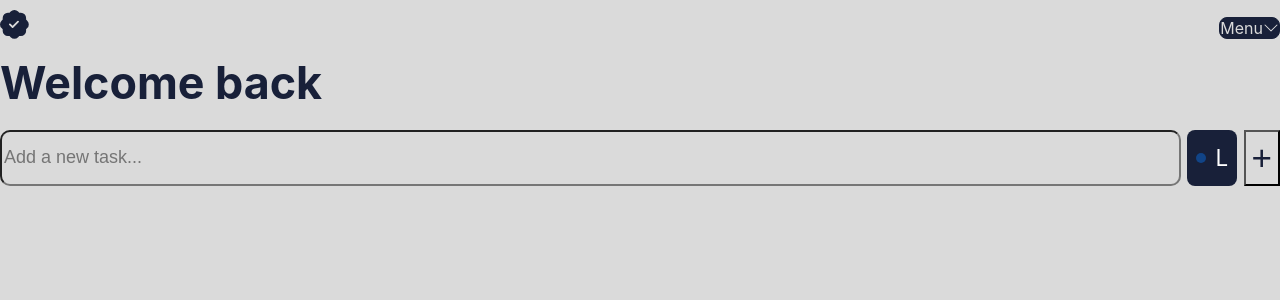
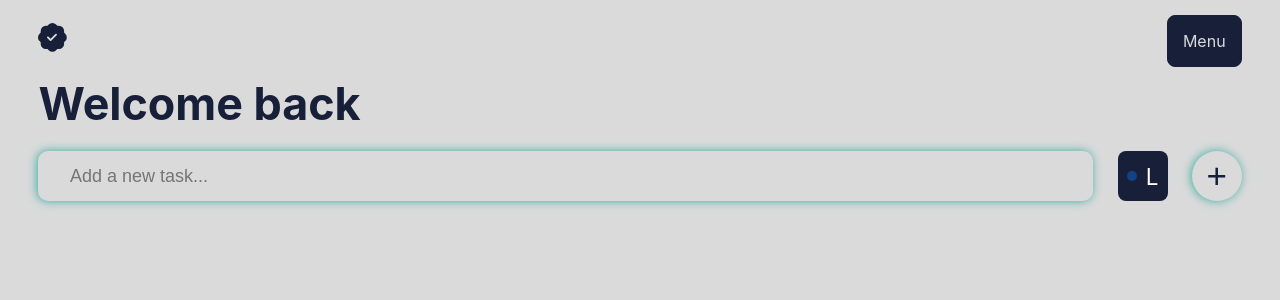
Before and after one commit to Wiliyy/todo, a React (Vite) app: page / in a window 1280 px wide. Shown: the top 300 px of the page. Built offline with nearby package versions, Linux system fonts and the light colour scheme.

Commit message:
fix css on ios

```diff
--- a/src/App.css
+++ b/src/App.css
@@ -1,25 +1,18 @@
-/*
-* Prefixed by https://autoprefixer.github.io
-* PostCSS: v8.4.14,
-* Autoprefixer: v10.4.7
-* Browsers: last 4 version
-*/
-
 :root{
-  --primary-background-1:#f6d55d ;
+  /* --primary-background-1:#f6d55d ;
   --primary-background-2:#114487;
+  --primary-background-4:#141414; */
   --primary-background-3:#3bada3 ;
-  --primary-background-4:#141414;
   --primary-background-5:#dadada;
 
-  --secondary-color-1:#065755 ;
+  /* --secondary-color-1:#065755 ;
   --secondary-color-4:#8bced3 ;
-  --secondary-color-3:#61c2ef ;
+  --secondary-color-3:#61c2ef ; */
   --secondary-color-4:#182039;
 
-  --primary-text:#e6e6e6;
+  /* --primary-text:#e6e6e6;
   --primary-hover:#898989;
-  --primary-border:#5555557d;
+  --primary-border:#5555557d; */
 
   --Success_color:#3cae82;
   --Error_color:#e43d4b;
@@ -27,8 +20,6 @@
 
 html ,body {
   height: 100%;
-  width:100%;
-  -webkit-box-sizing: border-box;
   box-sizing: border-box;
   overflow-x: hidden;
   margin: 0;
@@ -41,15 +32,9 @@ html ,body {
   color: var(--secondary-color-4);
 }
 
-#root{
-width:100%;
-}
 .app {
-  width:100%;
-
-  display: -ms-grid;
+  padding: 5px 3% 0 3%;
   display: grid;
-  -ms-grid-rows: .03fr 1fr;
   grid-template-rows: .03fr 1fr;
   font-size: 1.4rem;
   color: var(--secondary-color-4);
@@ -58,14 +43,20 @@ width:100%;
 h1{
   margin: 0 0 20px 0;
 }
+
+h4{
+  overflow-wrap: break-word;
+  line-break: anywhere;
+}
 a{
   text-decoration: none;
   color: var(--secondary-color-4);
 }
 
 @media screen and (max-width: 768px){
-
-
+  #root {
+    width: 100%;
+  }
 }
 
 
@@ -73,34 +64,18 @@ a{
 
 
  .header {
-  -ms-flex-item-align: start;
   align-self: flex-start;
    padding: 10px 0;
-   display: -webkit-box;
-   display: -ms-flexbox;
    display: flex;
-   -webkit-box-orient: horizontal;
-   -webkit-box-direction: normal;
-       -ms-flex-direction: row;
    flex-direction: row;
-   -webkit-box-pack:justify;
-       -ms-flex-pack:justify;
    justify-content:space-between;
-   -webkit-box-align: center;
-       -ms-flex-align: center;
    align-items: center;
    position: relative;
 }
 
 nav{
-  display: -webkit-box;
-  display: -ms-flexbox;
   display: flex;
-  -webkit-box-align: center;
-      -ms-flex-align: center;
   align-items: center;
-  -webkit-box-pack: space-evenly;
-      -ms-flex-pack: space-evenly;
   justify-content: space-evenly;
   background: var(--secondary-color-4);
   border: 1px solid var(--secondary-color-4);
@@ -109,18 +84,14 @@ nav{
   text-transform: capitalize;
   font-size:1rem;
   cursor: pointer;
-
+  padding: 15px;
 }
 
 nav:hover{
   color:#f9f9f9;
 }
 .nav_action {
-  display: -webkit-box;
-  display: -ms-flexbox;
   display: flex;
-  -webkit-box-align: center;
-      -ms-flex-align: center;
   align-items: center;
   gap: 20px;
   font-size: 1.2rem;
@@ -149,12 +120,7 @@ nav:hover{
 
 
 .header ul {
-    display: -webkit-box;
-    display: -ms-flexbox;
     display: flex;
-    -webkit-box-orient: vertical;
-    -webkit-box-direction: normal;
-        -ms-flex-direction: column;
     flex-direction: column;
     padding:0 20px;
     gap: 25px;
@@ -178,7 +144,6 @@ nav:hover{
 
 
 .header ul li button:hover{
-    -webkit-animation: button_hover .7s forwards;
     animation: button_hover .7s forwards;
 }
 
@@ -195,7 +160,6 @@ nav:hover{
 }
 
 .sign_button:hover{
-      -webkit-animation: button_hover 1s forwards;
       animation: button_hover 1s forwards;
 
 }
@@ -225,11 +189,7 @@ nav:hover{
 
 .login_form
 {
-    display: -webkit-box;
-    display: -ms-flexbox;
     display: flex;
-    -webkit-box-pack: center;
-        -ms-flex-pack: center;
     justify-content: center;
     padding-top: 30px;
 }
@@ -239,15 +199,8 @@ nav:hover{
     /* border: 1px solid var(--secondary-color-4); */
     border: 1px solid var(--primary-background-3);
     background-color: rgba(230, 230, 230,.1);
-    display: -webkit-box;
-    display: -ms-flexbox;
     display: flex;
-    -webkit-box-orient: vertical;
-    -webkit-box-direction: normal;
-        -ms-flex-direction: column;
     flex-direction: column;
-    -webkit-box-pack: space-evenly;
-        -ms-flex-pack: space-evenly;
     justify-content: space-evenly;
     border-radius: 1rem;
 padding: 5% 15%;
@@ -255,12 +208,7 @@ margin-bottom: 10px;
 }
 
 .form_inputs{
-    display: -webkit-box;
-    display: -ms-flexbox;
     display: flex;
-    -webkit-box-orient: vertical;
-    -webkit-box-direction: normal;
-        -ms-flex-direction: column;
     flex-direction: column;
 }
 .form_inputs > *{
@@ -291,7 +239,6 @@ margin-bottom: 10px;
 }
 
 .login_form form button:hover , .adress form button:hover , .order_btn:hover{
-    -webkit-animation: button_hover 1s forwards;
     animation: button_hover 1s forwards;
 }
 .login_form a {
@@ -305,30 +252,19 @@ margin-bottom: 10px;
 .Tasks
 {
   min-height: 100vh;
-  display: -webkit-box;
-  display: -ms-flexbox;
   display: flex;
-  -webkit-box-align: center;
-      -ms-flex-align: center;
   align-items: center;
-  -webkit-box-orient: vertical;
-  -webkit-box-direction: normal;
-      -ms-flex-direction: column;
   flex-direction: column;
-  -webkit-box-pack: start;
-      -ms-flex-pack: start;
   justify-content: start;
-
+  padding: 50px 150px 50px 150px;
   background-color: var(--background-color);
 }
 
 .Task__input{
   width: 100%;
-  display: -ms-grid;
   display: grid;
-  -ms-grid-columns: 1fr auto auto;
   grid-template-columns: 1fr auto auto;
-  gap: 0.5%;
+  gap: 2%;
   position: relative;
 }
 
@@ -337,14 +273,8 @@ margin-bottom: 10px;
   border-radius: .5rem;
   background: var(--secondary-color-4);
   color: #fff;
-  display: -webkit-box;
-  display: -ms-flexbox;
   display: flex;
-  -webkit-box-align: center;
-      -ms-flex-align: center;
   align-items: center;
-  -webkit-box-pack: space-evenly;
-      -ms-flex-pack: space-evenly;
   justify-content: space-evenly;
   cursor: pointer;
 }
@@ -369,11 +299,7 @@ margin-bottom: 10px;
 .select__active p{
   cursor: pointer;
   border-bottom: 1px solid #5e5d5d;
-  display: -webkit-box;
-  display: -ms-flexbox;
   display: flex;
-  -webkit-box-align: center;
-      -ms-flex-align: center;
   align-items: center;
   gap: 10px;
   padding: 2px;
@@ -381,22 +307,23 @@ margin-bottom: 10px;
 .Task__input input{
   background-color: var(--background-color-5);
   color:var(--secondary-color-4);
+  width:auto;
   height: 50px;
   border-radius:10px;
   font-size: 18px;
-  -webkit-appearance: none;
-  box-shadow: -1px -0px 10px 0px var(--input-shadow);
-  -webkit-box-shadow: -1px -0px 10px 0px var(--input-shadow);
+  padding: 0 0 0 3%;
+  box-shadow: -1px -0px 10px 0px var(--primary-background-3);
+  border: 0;
 }
 .todo-button{
-
+  width: 50px !important;
+  height: 50px;
   background-color: var(--background-color);
-
+  border-radius:50px;
   font-size: 35px;
   color: var(--secondary-color-4);
-  -webkit-appearance: none;
-  box-shadow: -1px -0px 10px 0px var(--input-shadow);
-  -webkit-box-shadow: -1px -0px 10px 0px var(--input-shadow);
+  border: 0;
+  box-shadow: -1px -0px 10px 0px var(--primary-background-3);
 }
 
 .Task__Edit__input{
@@ -405,9 +332,9 @@ margin-bottom: 10px;
   border-radius: 50px;
   font-size: 35px;
   color: var(--secondary-color-4);
-  -webkit-box-shadow: -1px -0px 10px 0px var(--input-shadow);
-          box-shadow: -1px -0px 10px 0px var(--input-shadow);
+  box-shadow: -1px -0px 10px 0px var(--primary-background-3);
   cursor: pointer;
+  border: 0;
 }
 
 .Task__input__errorMessage{
@@ -420,16 +347,12 @@ margin-bottom: 10px;
 
 
 .Task__List {
-  display: -webkit-box;
-  display: -ms-flexbox;
   display: flex;
   width: 99%;
   text-align: left;
   height: 100%;
   cursor: pointer;
   font-size: 1.4rem;
-  -webkit-box-pack: justify;
-      -ms-flex-pack: justify;
   justify-content: space-between;
 }
 
@@ -460,11 +383,7 @@ margin-bottom: 10px;
   height: 120px;
   border-radius:10px;
   list-style-type: none;
-  display:-webkit-box;
-  display:-ms-flexbox;
   display:flex;
-  -webkit-box-pack:justify;
-      -ms-flex-pack:justify;
   justify-content:space-between;
   font-weight: 100;
   font-weight: bold;
@@ -481,11 +400,7 @@ margin-bottom: 10px;
   border-radius:10px;
   list-style-type: none;
   /* border: 1px solid #000; */
-  display:-webkit-box;
-  display:-ms-flexbox;
   display:flex;
-  -webkit-box-pack:justify;
-      -ms-flex-pack:justify;
   justify-content:space-between;
   color: #fff;
   font-weight: bold;
@@ -512,14 +427,8 @@ margin-bottom: 10px;
   color: var(--secondary-color-4);
 }
 .Task__input__total p{
-  display: -webkit-box;
-  display: -ms-flexbox;
   display: flex;
-  -webkit-box-align: center;
-      -ms-flex-align: center;
   align-items: center;
-  -webkit-box-pack:justify;
-      -ms-flex-pack:justify;
   justify-content:space-between;
 }
 
@@ -527,11 +436,7 @@ margin-bottom: 10px;
   border-radius: 1rem;
   padding: 10px;
   height: 19%;
-  display: -webkit-box;
-  display: -ms-flexbox;
   display: flex;
-  -webkit-box-align: center;
-      -ms-flex-align: center;
   align-items: center;
   color: #fff;
   font-size: 1rem;
@@ -544,11 +449,7 @@ margin-bottom: 10px;
   border-radius: 1rem;
   padding: 0 10px;
   height: 40px;
-  display: -webkit-box;
-  display: -ms-flexbox;
   display: flex;
-  -webkit-box-align: center;
-      -ms-flex-align: center;
   align-items: center;
   font-size: .9rem;
   font-weight: bold;
@@ -557,30 +458,10 @@ margin-bottom: 10px;
 }
 
 .task_action {
-  display: -webkit-box;
-  display: -ms-flexbox;
   display: flex;
-  -webkit-box-align: baseline;
-      -ms-flex-align: baseline;
   align-items: baseline;
   margin: 10px 0;
-  -webkit-box-orient: horizontal;
-  -webkit-box-direction: reverse;
-      -ms-flex-direction: row-reverse;
   flex-direction: row-reverse;
-}
-
-
-
-@-webkit-keyframes button_hover {
-
-    to{
-      -webkit-box-shadow: -55rem 0rem 0rem 0rem rgba(230, 230, 230) inset;
-              box-shadow: -55rem 0rem 0rem 0rem rgba(230, 230, 230) inset;
-      color: var(--primary-background-3);
-      border: 1px solid #000;
-    }
-
 }
 
 
@@ -588,7 +469,6 @@ margin-bottom: 10px;
 @keyframes button_hover {
 
     to{
-      -webkit-box-shadow: -55rem 0rem 0rem 0rem rgba(230, 230, 230) inset;
       box-shadow: -55rem 0rem 0rem 0rem rgba(230, 230, 230) inset;
       color: var(--primary-background-3);
       border: 1px solid #000;
--- a/src/components/Header.jsx
+++ b/src/components/Header.jsx
@@ -1,34 +1,23 @@
 import {useState} from 'react'
-// import './header.css'
 import { BsFillPatchCheckFill } from "react-icons/bs";
 import { HiOutlineShoppingBag } from "react-icons/hi";
 import { BsChevronDown } from "react-icons/bs";
 import {Link , useParams , useNavigate, useLocation} from 'react-router-dom';
 import {BrowserRouter as Router ,Routes, Route} from 'react-router-dom'
-// import { useDispatch, useSelector } from 'react-redux';
-// import { logut_action } from '../../action/user_action';
+import { MenuList } from './MenuList';
 
 const Header = () => {
   const [show_nav , set_show_nav] =useState(false)
-
-//   const dispatch = useDispatch()
-
   const users_information = false
 
-//   const {users_information} = useSelector(state => state.userLogin)
-//   const {cartItems} = useSelector(state => state.cart)
-
-//   const location = useLocation()
   return (
     <div className="header">
+
        <Link className='logo' to={`/`} >
             <BsFillPatchCheckFill/>
         </Link>
-      <div className='nav_action'>
 
-        <nav onClick={() =>{set_show_nav(state=>!state)}}>menu <BsChevronDown />
-        </nav>
-        {show_nav&&
+        <MenuList title={"Menu"} class_name={"nav_action"}>
           <div className="nav_detail">
           <ul>
               <li>
@@ -36,7 +25,6 @@ const Header = () => {
                   Home
                 </Link>
               </li>
-
               {users_information?
                 <>
                   <li>
@@ -59,8 +47,7 @@ const Header = () => {
               }
             </ul>
           </div>
-        }
-      </div>
+        </MenuList>
 
       </div>
   )
--- /dev/null
+++ b/src/components/MenuList.jsx
@@ -0,0 +1,25 @@
+import React, { useState } from 'react'
+
+export const MenuList = ({children , title , class_name}) => {
+  const [show_nav , set_show_nav] =useState(false)
+  return (
+    <div onClick={() =>{set_show_nav(state=>!state)}} className={class_name}>
+      {
+        title != "Menu" &&
+        <span style={{ background:title =="L" ? "#114487" :title=="M" ?"#f6d55d" : "#e43d4b"}} className="priorety__circle"> </span>
+      }
+
+      {
+        title == "Menu"?
+        <nav>
+          {title}
+        </nav> :
+        title
+      }
+
+      {
+        show_nav && children
+      }
+    </div>
+  )
+}
--- a/src/components/TaskForm.jsx
+++ b/src/components/TaskForm.jsx
@@ -4,11 +4,12 @@ import uuid from 'react-uuid';
 import { useState  , useEffect , useRef } from 'react'
 import TaskList from './TaskList';
 import useTask_context from '../hooks/useTasks_context';
+import { MenuList } from './MenuList';
 
 function TaskForm() {
   const {createTask , tasks} = useTask_context()
 
-  const [show_nav , set_show_nav] =useState(false)
+
   const [prioerty , setpriorety] = useState("Low")
   const [input, setInput] = useState();
   const [errorMessage, seterrorMessage] = useState();
@@ -21,7 +22,7 @@ function TaskForm() {
 
    function handleChange_priorety(e){
     setpriorety(e.target.textContent);
-    set_show_nav(state=>!state);
+    // set_show_nav(state=>!state);
   }
 
   function addtask(e){
@@ -46,7 +47,14 @@ function TaskForm() {
     <>
         <form onSubmit={addtask} className="Task__input">
             <input placeholder='Add a new task...' value={input} onChange={handleChange}  ref={inputRef} />
-            <div onClick={() =>{set_show_nav(state=>!state)}} className="select__priorety">
+            <MenuList title={prioerty.substring(0,1)}  class_name={"select__priorety"}>
+                <div className="select__active">
+                    <p onClick={handleChange_priorety}><span style={{ background:"#114487"}} className="priorety__circle"></span>Low</p>
+                    <p onClick={handleChange_priorety}><span style={{ background:"#f6d55d"}} className="priorety__circle"></span>Medium</p>
+                    <p onClick={handleChange_priorety}><span style={{ background:"#e43d4b"}} className="priorety__circle"></span>High</p>
+                </div>
+            </MenuList>
+            {/* <div onClick={() =>{set_show_nav(state=>!state)}} className="select__priorety">
                 <span style={{ background:prioerty.substring(0,1) =="L" ? "#114487" :prioerty.substring(0,1)=="M" ?"#f6d55d" : "#e43d4b"}} className="priorety__circle"></span> {prioerty.substring(0,1)}
                 </div>
                 {show_nav &&
@@ -55,7 +63,7 @@ function TaskForm() {
                     <p onClick={handleChange_priorety}><span style={{ background:"#f6d55d"}} className="priorety__circle"></span>Medium</p>
                     <p onClick={handleChange_priorety}><span style={{ background:"#e43d4b"}} className="priorety__circle"></span>High</p>
                 </div>
-                }
+                } */}
             <button  className='todo-button'>
             +
             </button>
--- a/src/pages/Tasks.jsx
+++ b/src/pages/Tasks.jsx
@@ -9,8 +9,6 @@ const Tasks = () => {
     const {tasks , completed} = useTask_context()
 
     const [username, setusername] = useState("")
-
-
 
   return (
     <div className="TodoApp">
```
Lines whose indentation alone changed are shown as unchanged.
